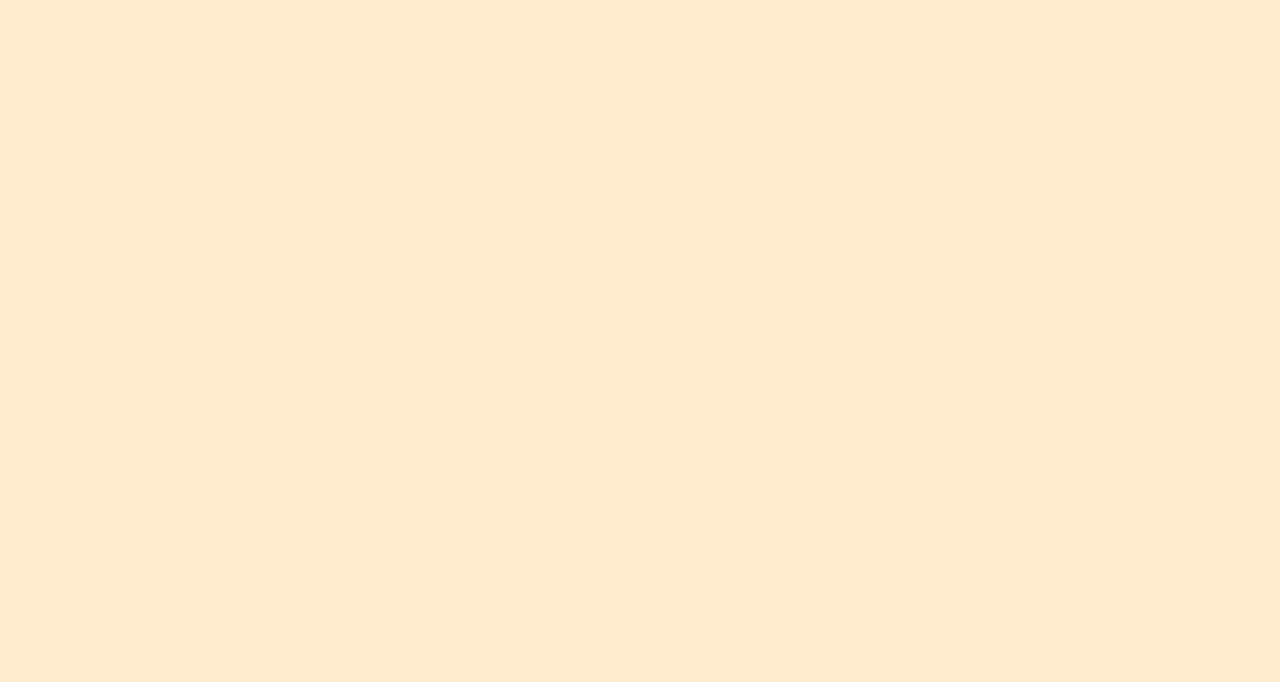
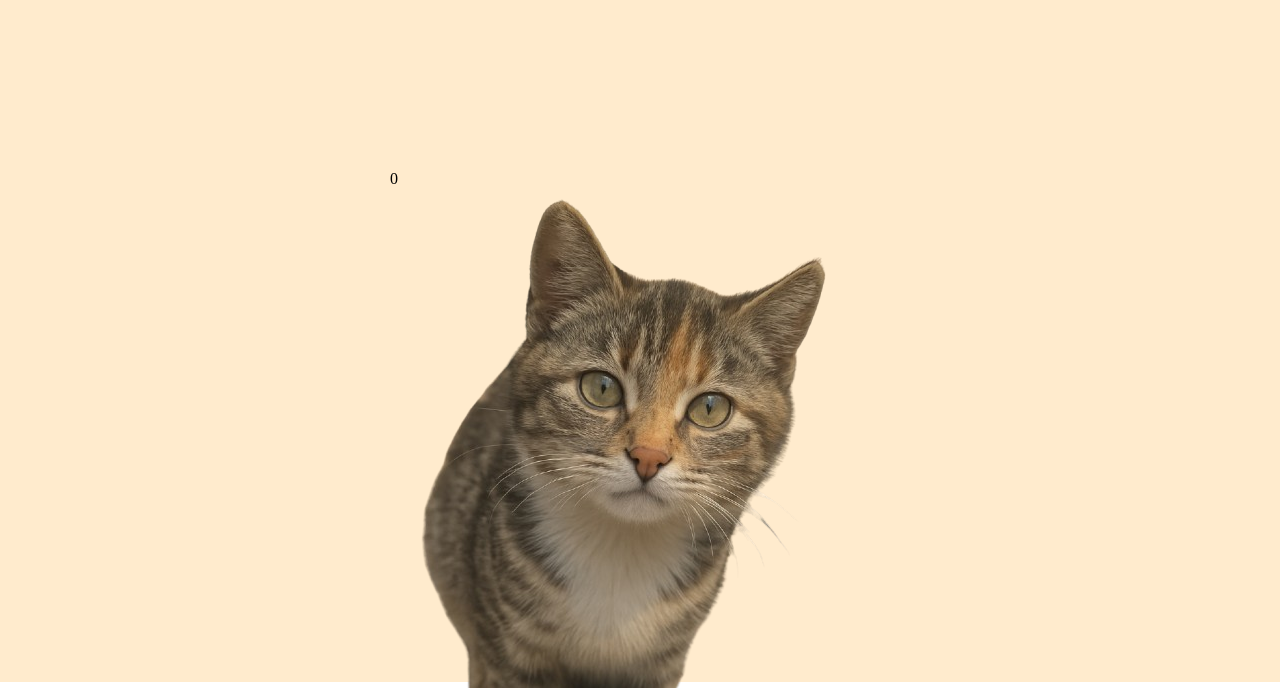
Before and after one commit to tapie-classroom/js-dom-fngk0921, a plain HTML site: page index.html in a window 1280 px wide. Shown: the part 118-810 px from the top of the page. Drawn offline with Linux system fonts and the light colour scheme.

Commit message:
Add cat image and pop count display; update styles and JavaScript functionality

```diff
--- a/index.html
+++ b/index.html
@@ -12,8 +12,9 @@
         <div id="header">
             <p id="popcattext">POPCAT</p>
         </div>
-        <div id="cat-img">
-
+        <div id="cat-img-container">
+            <p id="popcount">0</p>
+            <img id="cat-img" src="./static/img/cat.png" alt="Cat Image">
         </div>
         <div id="leaderboard">
 
--- a/static/css/main.css
+++ b/static/css/main.css
@@ -4,6 +4,9 @@
     display: flex;
     width: 100vw;
     height: 100vh;
+    flex-direction: column;
+
+    align-items: center;
 
 
 
@@ -11,14 +14,14 @@
 
 #header {
     display: flex;
-    /* align-items: flex-start; */
-    width: 100vw;
 }
 
 #popcattext{
     width: min(300px, 50%);
     height: 4em;
     margin: 1em;
+    font-size: 3em;
+    font-weight: bold;
 }
 
 * {
--- a/static/js/main.js
+++ b/static/js/main.js
@@ -0,0 +1,7 @@
+
+
+let cat_img = document.getElementById("cat-img");
+let pop_count = document.getElementById("pop-count");
+cat_img.addEventListener("click", function() {
+
+})
```
Also changed, not shown: static/img/cat.png (added), static/img/catop.png (added).
